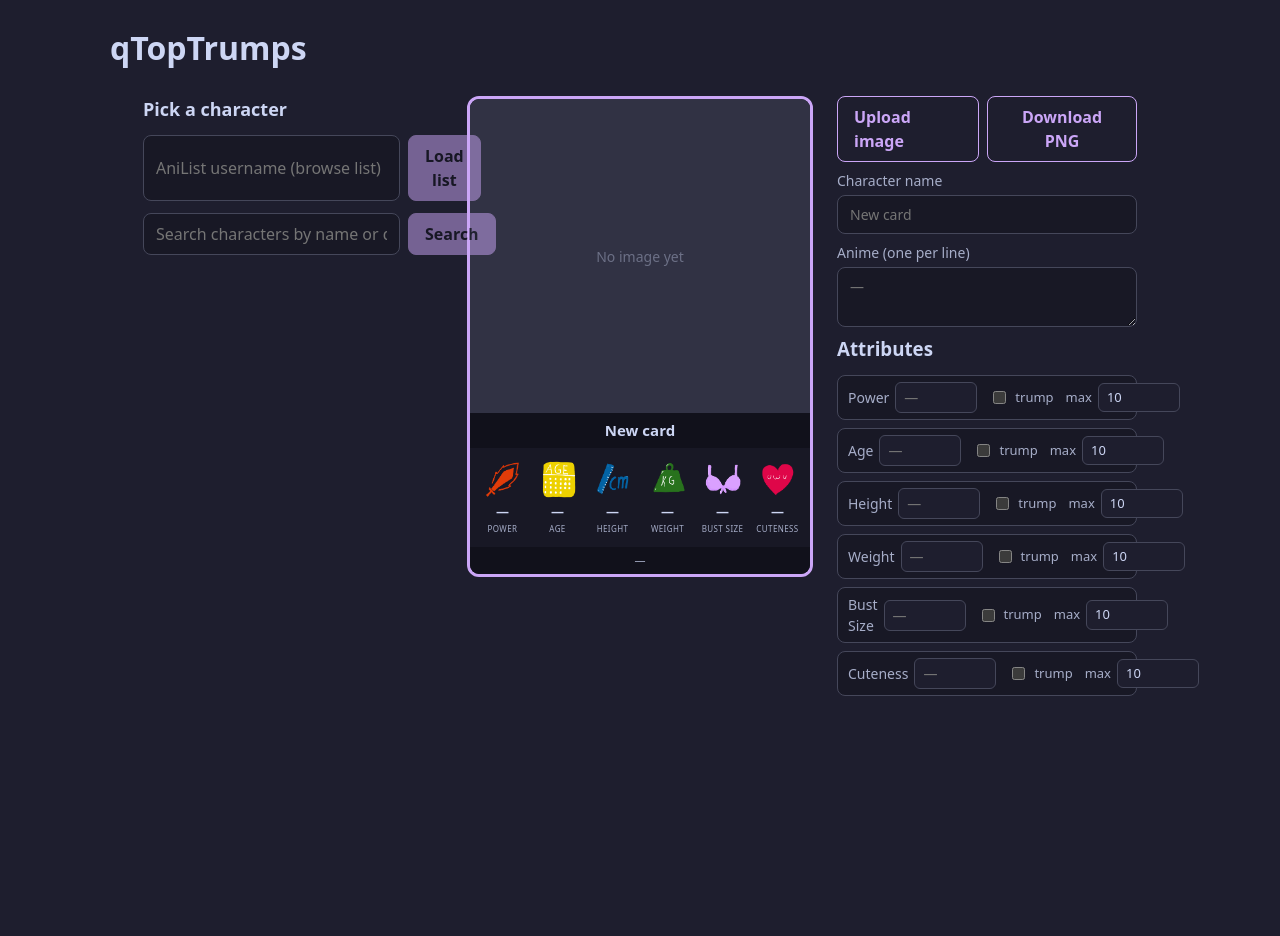
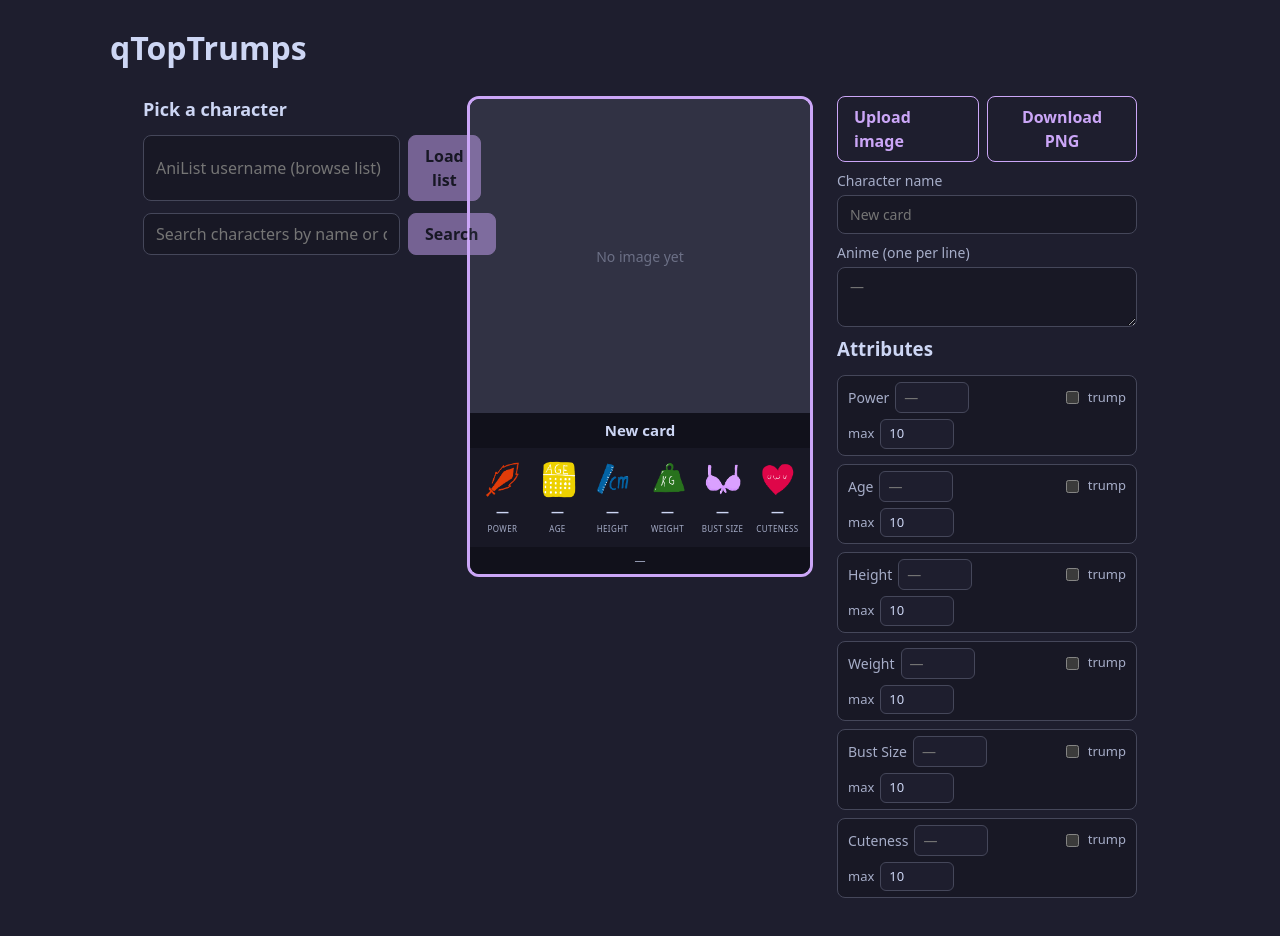
Before and after one commit to qStivi/qTopTrumps, a React (Vite) app: page / in a window 1280 px wide. Shown: the top 936 px of the page. Before the commit the page ends 800 px from the top, so only its background shows below. Built offline with nearby package versions, Linux system fonts and the light colour scheme.

Commit message:
fix: attr-row wraps instead of overflowing the 300px controls sidebar
Co-authored-by: qStivi <qStivi@users.noreply.github.com>

```diff
--- a/src/App.css
+++ b/src/App.css
@@ -288,7 +288,8 @@
 .attr-row {
   display: flex;
   align-items: center;
-  gap: 12px;
+  flex-wrap: wrap;
+  gap: 6px 12px;
   padding: 6px 10px;
   border-radius: 8px;
   background: var(--mantle);
@@ -300,11 +301,12 @@
     gap: 6px;
     color: var(--subtext);
     font-size: 14px;
-    flex: 1;
+    flex: 1 1 120px;
+    min-width: 0;
   }
 
   input[type='number'] {
-    width: 64px;
+    width: 56px;
     padding: 4px 8px;
     border-radius: 6px;
     border: 1px solid var(--border);
```
